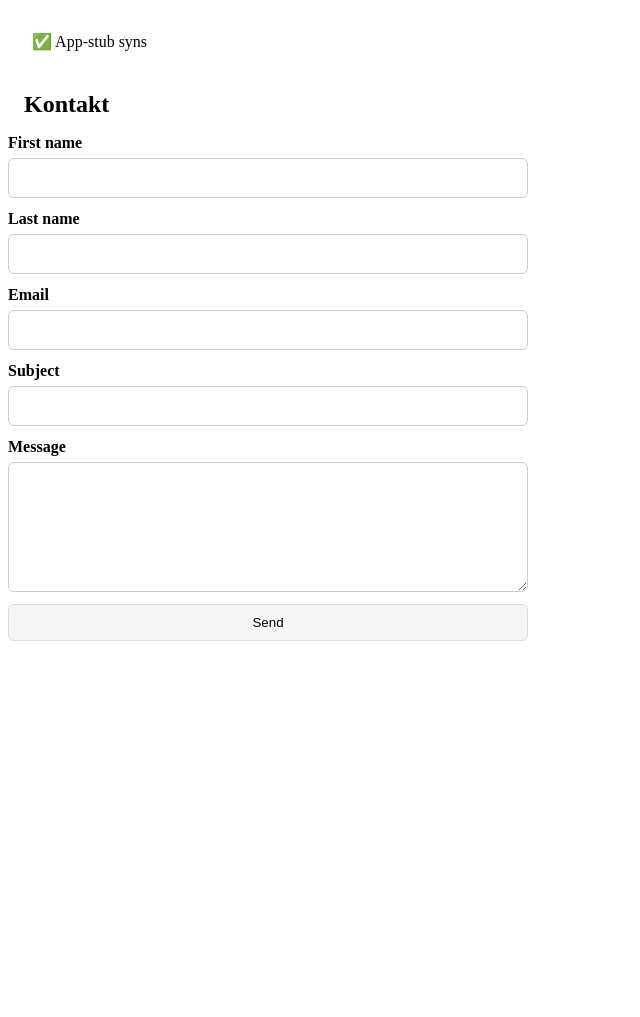
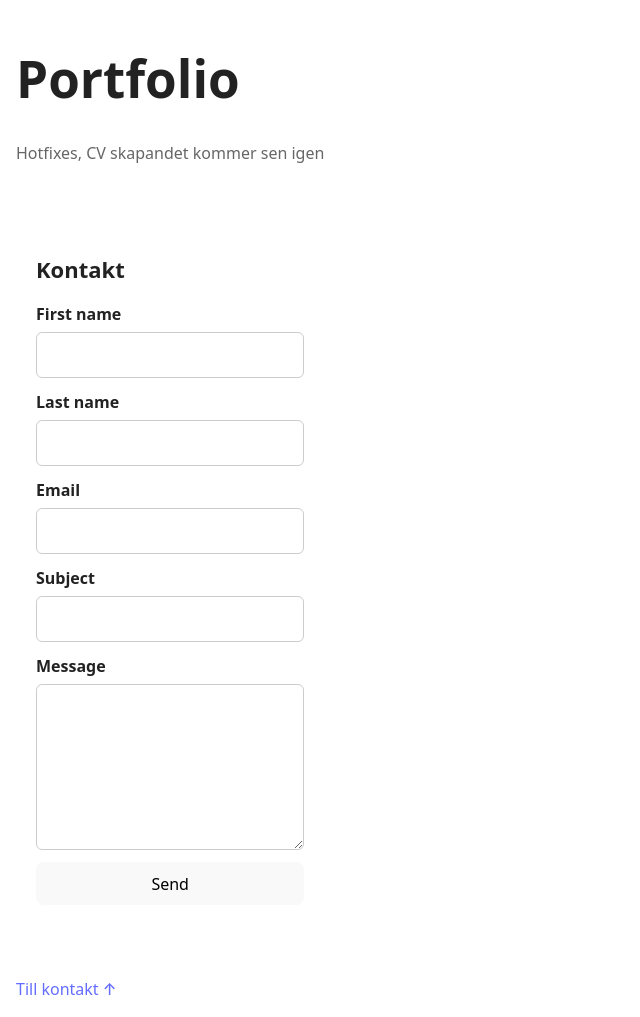
Before and after one commit to AndyTran-86/portfolio-frontend, a React (Vite) app: page / in a window 1280 px wide. Shown: the whole page, without its empty margins (0-640 px from the left). Before the commit the page ends 800 px from the top, so only its background shows below. Built offline with nearby package versions, Linux system fonts and the light colour scheme; no server answers.

Commit message:
hotfixes: removed unnecessery comments and using a plain app.jsx front  for easier navigation for now

```diff
--- a/index.html
+++ b/index.html
@@ -7,7 +7,7 @@
     <title>Andy's Portfolio</title>
   </head>
   <body>
-    <div id="root">[root finns]</div>
+    <div id="root"></div>
     <script type="module" src="/src/main.jsx"></script>
   </body>
 </html>
--- a/src/App.jsx
+++ b/src/App.jsx
@@ -1,11 +1,24 @@
+import "./App.css";
 import ContactForm from "./components/ContactForm.jsx";
 
 export default function App() {
   return (
     <>
-      <div style={{ padding: 24 }}>✅ App-stub syns</div>
-      <h2 style={{ padding: 16, margin: 0 }}>Kontakt</h2>
-      <ContactForm />
+      <header style={{ padding: 16 }}>
+        <h1>Portfolio</h1>
+        <p className="muted">Hotfixes, CV skapandet kommer sen igen</p>
+      </header>
+
+      <main style={{ padding: 16 }}>
+        <section id="contact">
+          <h2>Kontakt</h2>
+          <ContactForm />
+        </section>
+      </main>
+
+      <footer style={{ padding: 16 }}>
+        <a href="#contact">Till kontakt ↑</a>
+      </footer>
     </>
   );
 }
--- a/src/main.jsx
+++ b/src/main.jsx
@@ -1,6 +1,7 @@
 import { StrictMode } from "react";
 import { createRoot } from "react-dom/client";
 import App from "./App.jsx";
+import "./index.css";
 
 createRoot(document.getElementById("root")).render(
   <StrictMode>
```
